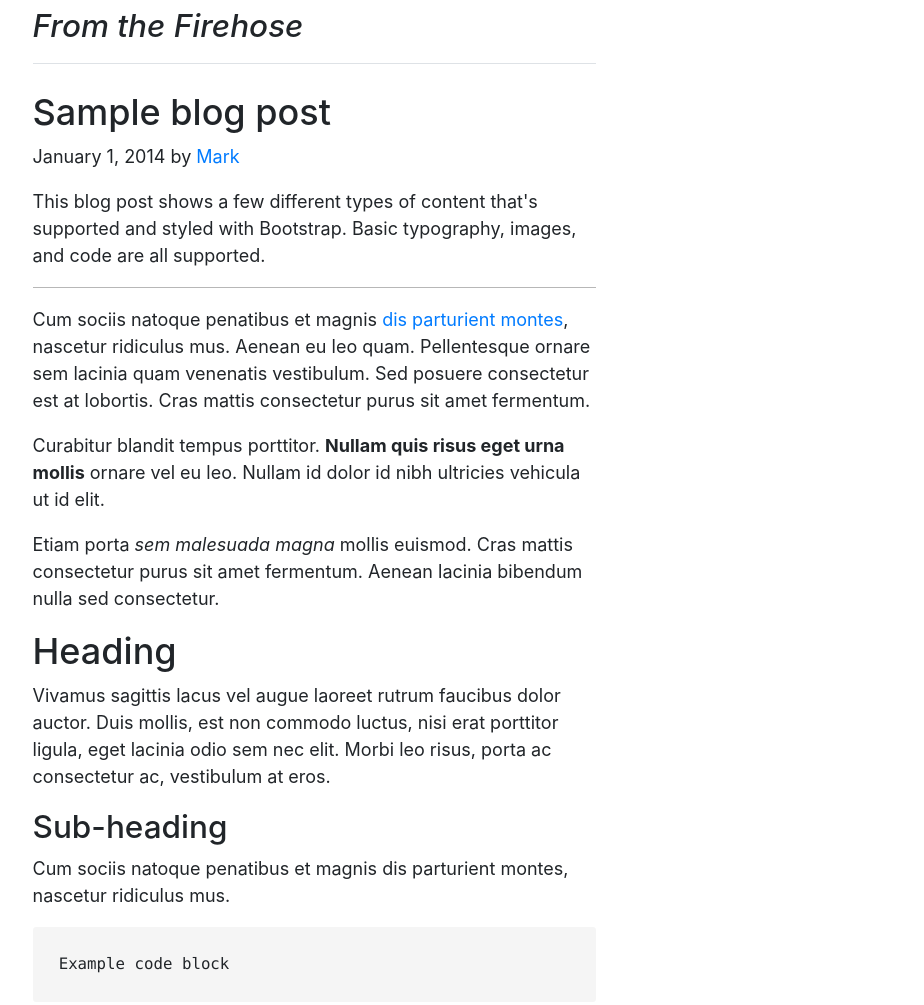
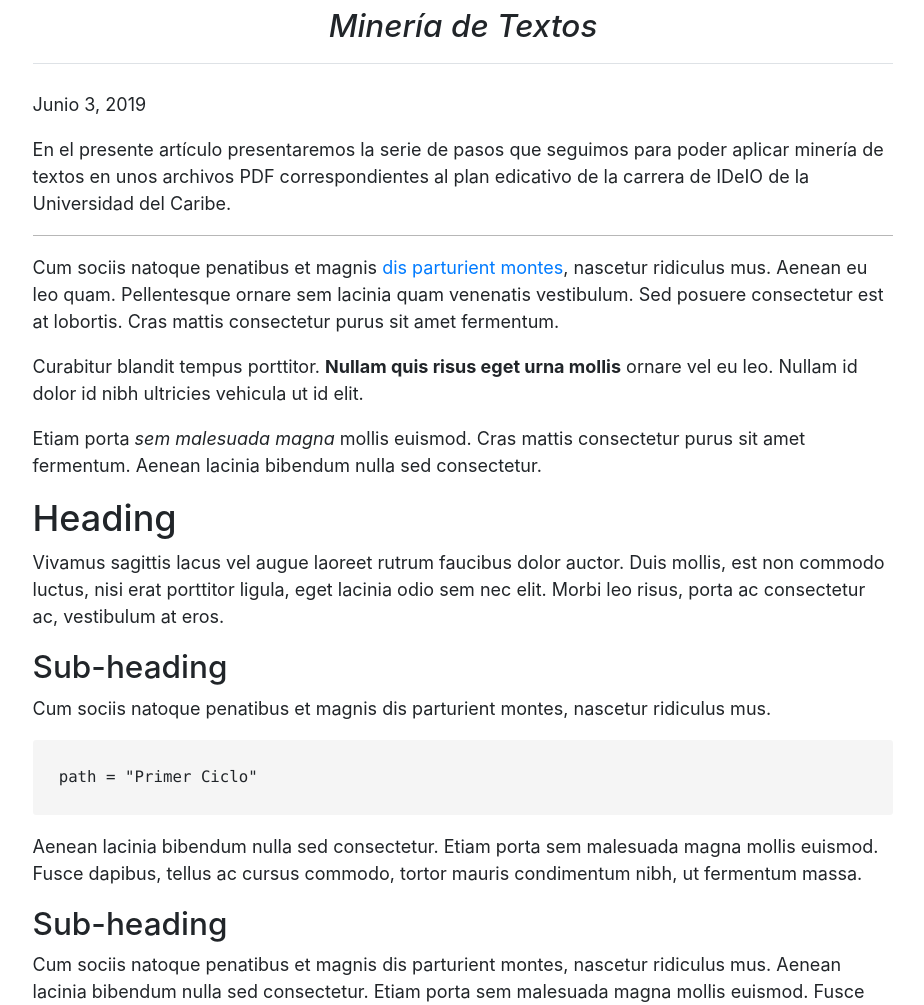
Before and after one commit to EmmanuelYupit/dass, a Gatsby site: page /textmining in a window 1280 px wide. Shown: the part 720-1725 px from the top of the page, without its empty margins (177-1101 px from the left). Built offline with nearby package versions, Linux system fonts and the light colour scheme; Gatsby itself is replaced by a stand-in of ours.

Commit message:
text mining some info added

```diff
--- a/src/pages/textmining.js
+++ b/src/pages/textmining.js
@@ -13,21 +13,20 @@ const TextMining = () => (
         <BlogHeader />
         <Container>
           <Row>
-            <div class="col-md-8 blog-main">
-              <h3 class="pb-3 mb-4 font-italic border-bottom">
-                From the Firehose
+            <Col md="12" class="blog-main">
+              <h3 class="pb-3 mb-4 font-italic border-bottom text-center">
+                Minería de Textos
               </h3>
 
               <div class="blog-post">
-                <h2 class="blog-post-title">Sample blog post</h2>
-                <p class="blog-post-meta">
-                  January 1, 2014 by <a href="#">Mark</a>
-                </p>
+                {/* <h2 class="blog-post-title">Sample blog post</h2> */}
+                <p class="blog-post-meta">Junio 3, 2019</p>
 
                 <p>
-                  This blog post shows a few different types of content that's
-                  supported and styled with Bootstrap. Basic typography, images,
-                  and code are all supported.
+                  En el presente artículo presentaremos la serie de pasos que
+                  seguimos para poder aplicar minería de textos en unos archivos
+                  PDF correspondientes al plan edicativo de la carrera de IDeIO
+                  de la Universidad del Caribe.
                 </p>
                 <hr />
                 <p>
@@ -63,7 +62,7 @@ const TextMining = () => (
                   nascetur ridiculus mus.
                 </p>
                 <pre>
-                  <code>Example code block</code>
+                  <code>path = "Primer Ciclo"</code>
                 </pre>
                 <p>
                   Aenean lacinia bibendum nulla sed consectetur. Etiam porta sem
@@ -107,7 +106,7 @@ const TextMining = () => (
                   consectetur est at lobortis.
                 </p>
               </div>
-            </div>
+            </Col>
           </Row>
         </Container>
       </Fragment>
```
